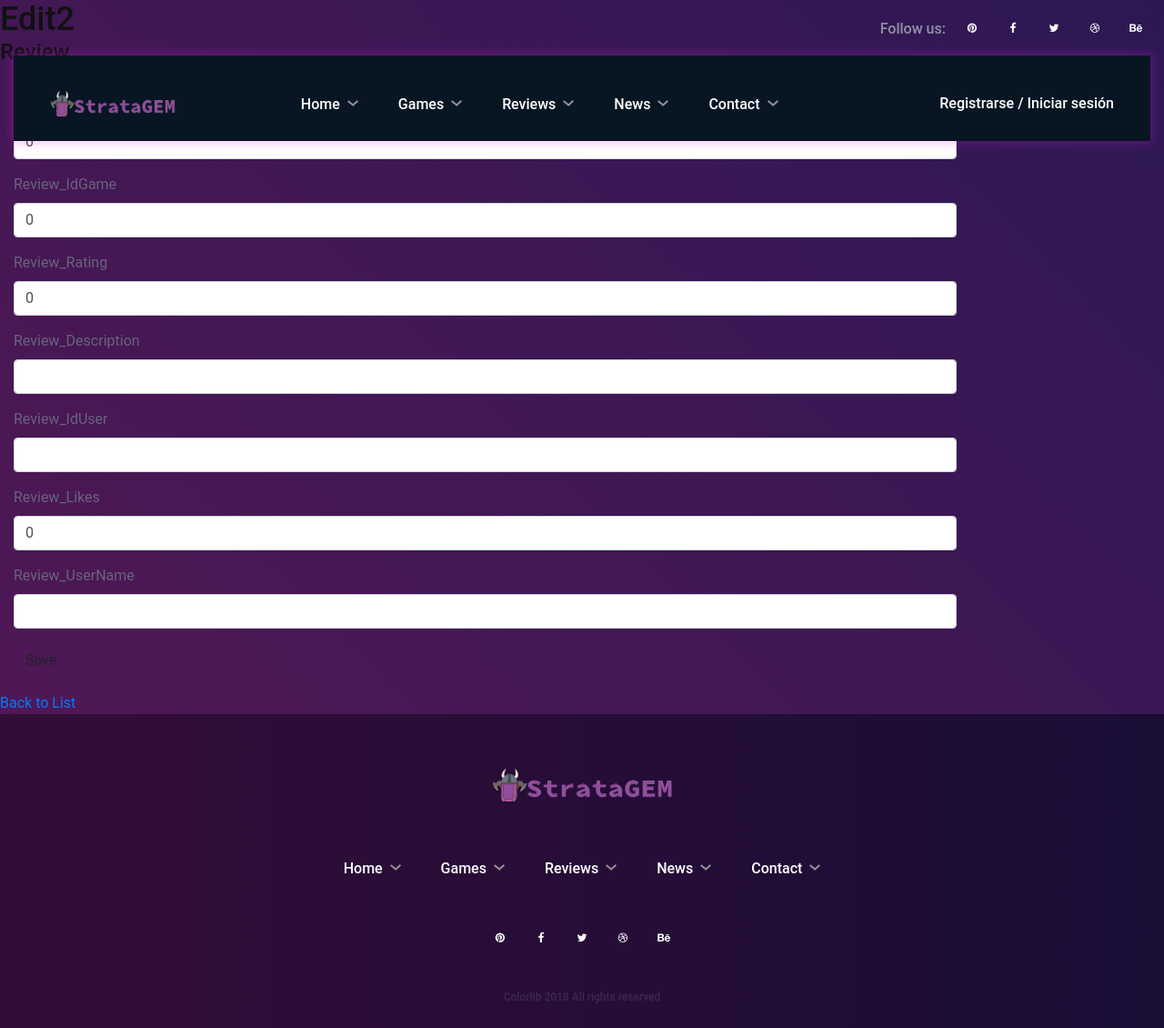
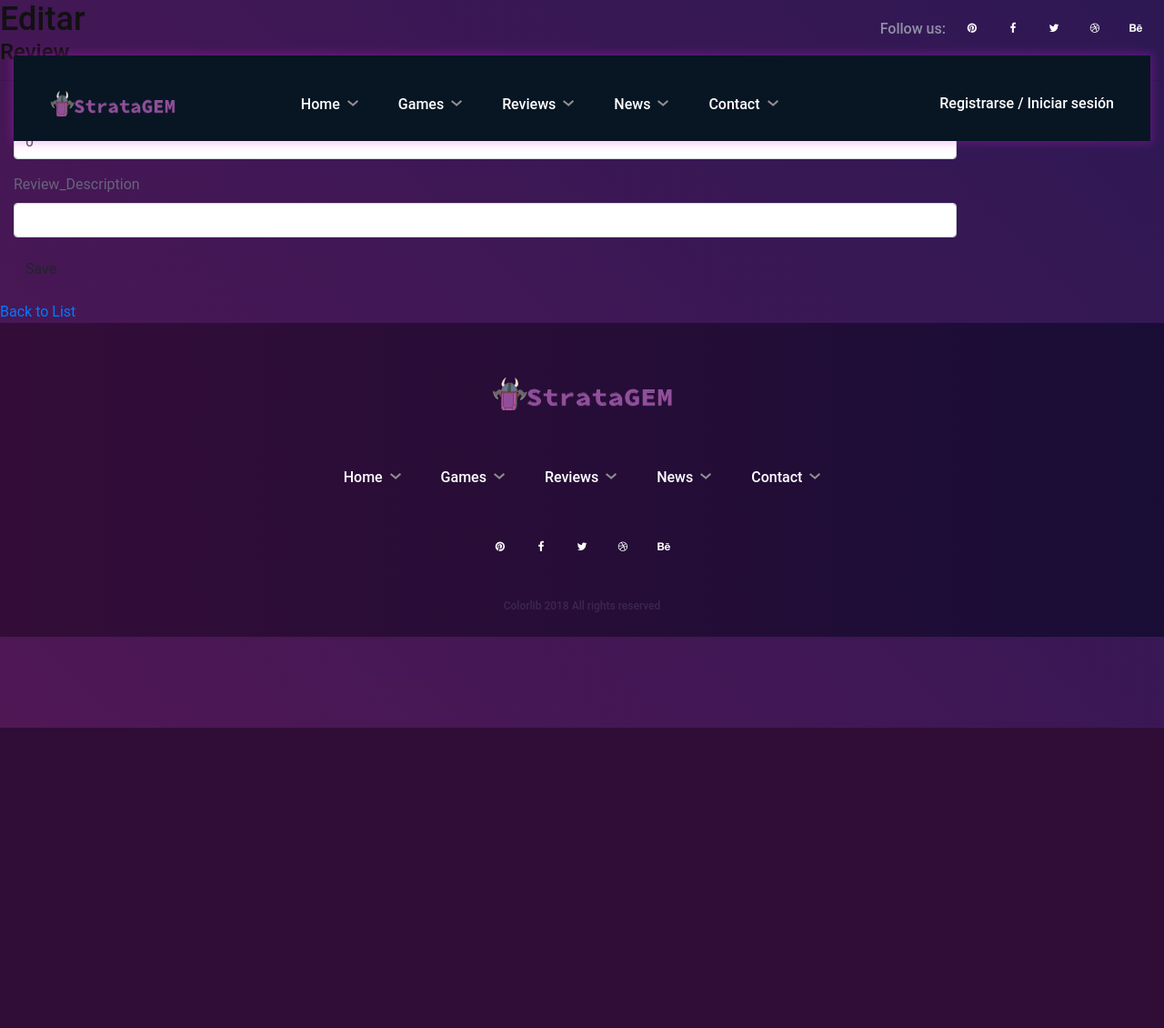
Before and after one commit to eze-echu/StrataGEM, an ASP.NET MVC app: page /Review/Edit/1 in a window 1280 px wide. Shown: the whole page at 91% size. After the commit the page ends 800 px from the top, so only its background shows below. Run offline with ASP.NET Core 8 and stand-ins for ASP.NET MVC 5, Linux system fonts and the light colour scheme; data that the repository does not hold is empty; the project's own start-up code is not run, and a stand-in starts its controllers and pages; some libraries are stand-ins or nearby versions.

Commit message:
Vamos Manaos

```diff
--- a/Code/strataGEM/Views/Review/Edit.cshtml
+++ b/Code/strataGEM/Views/Review/Edit.cshtml
@@ -1,10 +1,10 @@
 @model strataGEM.Models.Review
 
 @{
-    ViewBag.Title = "Edit";
+    ViewBag.Title = "Editar";
 }
 
-<h2>Edit2</h2>
+<h2>Editar</h2>
 
 @using (Html.BeginForm())
 {
@@ -14,22 +14,6 @@
         <h4>Review</h4>
         <hr />
         @Html.ValidationSummary(true, "", new { @class = "text-danger" })
-        <div class="form-group">
-            @Html.LabelFor(model => model.Review_Id, htmlAttributes: new { @class = "control-label col-md-2" })
-            <div class="col-md-10">
-                @Html.EditorFor(model => model.Review_Id, new { htmlAttributes = new { @class = "form-control" } })
-                @Html.ValidationMessageFor(model => model.Review_Id, "", new { @class = "text-danger" })
-            </div>
-        </div>
-
-        <div class="form-group">
-            @Html.LabelFor(model => model.Review_IdGame, htmlAttributes: new { @class = "control-label col-md-2" })
-            <div class="col-md-10">
-                @Html.EditorFor(model => model.Review_IdGame, new { htmlAttributes = new { @class = "form-control" } })
-                @Html.ValidationMessageFor(model => model.Review_IdGame, "", new { @class = "text-danger" })
-            </div>
-        </div>
-
         <div class="form-group">
             @Html.LabelFor(model => model.Review_Rating, htmlAttributes: new { @class = "control-label col-md-2" })
             <div class="col-md-10">
@@ -47,30 +31,6 @@
         </div>
 
         <div class="form-group">
-            @Html.LabelFor(model => model.Review_IdUser, htmlAttributes: new { @class = "control-label col-md-2" })
-            <div class="col-md-10">
-                @Html.EditorFor(model => model.Review_IdUser, new { htmlAttributes = new { @class = "form-control" } })
-                @Html.ValidationMessageFor(model => model.Review_IdUser, "", new { @class = "text-danger" })
-            </div>
-        </div>
-
-        <div class="form-group">
-            @Html.LabelFor(model => model.Review_Likes, htmlAttributes: new { @class = "control-label col-md-2" })
-            <div class="col-md-10">
-                @Html.EditorFor(model => model.Review_Likes, new { htmlAttributes = new { @class = "form-control" } })
-                @Html.ValidationMessageFor(model => model.Review_Likes, "", new { @class = "text-danger" })
-            </div>
-        </div>
-
-        <div class="form-group">
-            @Html.LabelFor(model => model.Review_UserName, htmlAttributes: new { @class = "control-label col-md-2" })
-            <div class="col-md-10">
-                @Html.EditorFor(model => model.Review_UserName, new { htmlAttributes = new { @class = "form-control" } })
-                @Html.ValidationMessageFor(model => model.Review_UserName, "", new { @class = "text-danger" })
-            </div>
-        </div>
-
-        <div class="form-group">
             <div class="col-md-offset-2 col-md-10">
                 <input type="submit" value="Save" class="btn btn-default" />
             </div>
```
Also changed, not shown: Code/strataGEM/Models/Review.cs (+15 -10 lines).
